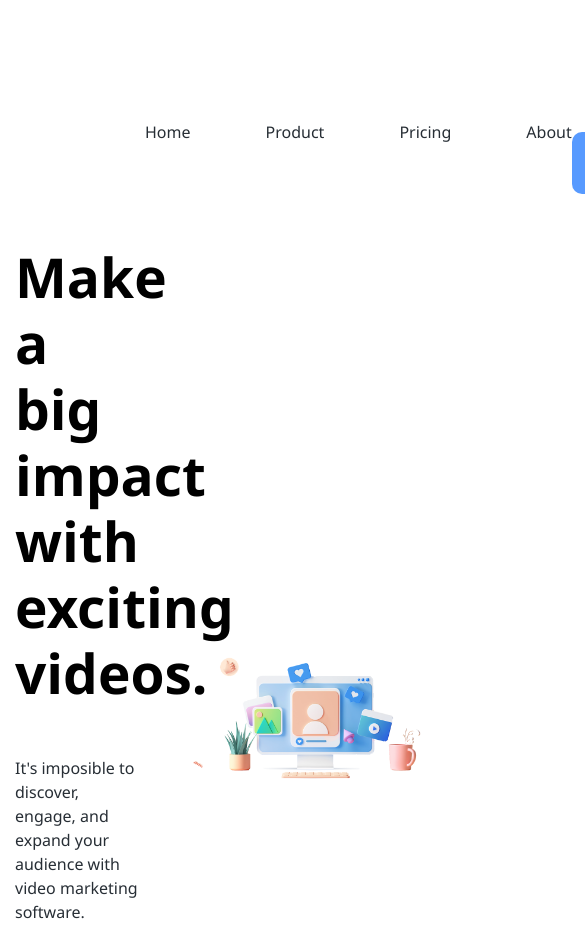
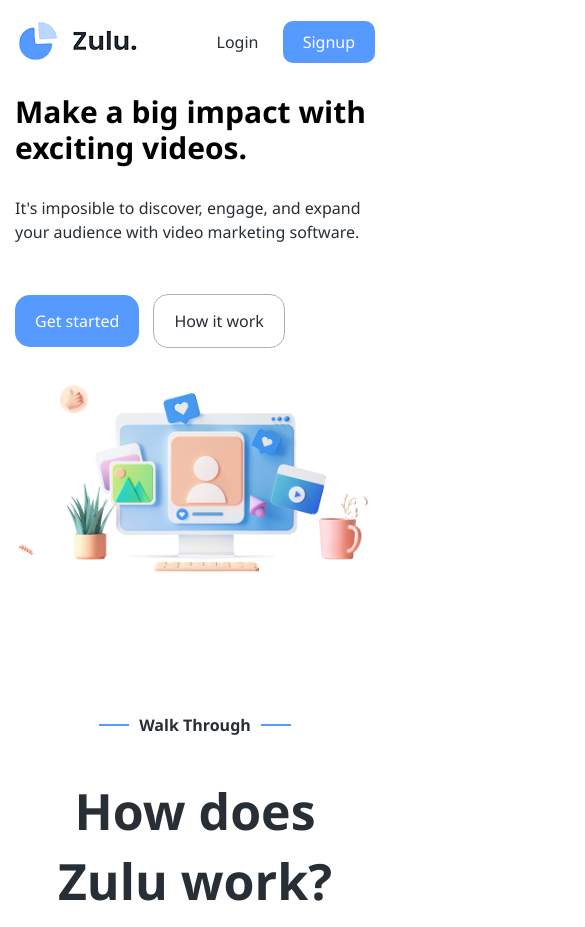
Before and after one commit to tntan796/zulu-landing-page, a plain HTML site: page index.html in a window 390 px wide. Shown: the top 927 px of the page, 585 px wide, since content can reach past the window. Drawn offline with Linux system fonts and the light colour scheme.

Commit message:
responsive banner

```diff
--- a/_banner.scss
+++ b/_banner.scss
@@ -43,3 +43,52 @@
         }
     }
 }
+
+@media screen and (max-width: 1279px) {
+    .banner {
+        &-heading {
+            font-size: 45px;
+        }
+
+        &-link {
+            .button:first-child {
+                margin-right: 10px;
+            }
+
+            .button {
+                padding: 15px 20px !important;
+            }
+        }
+    }
+}
+
+@media screen and (max-width: 1023px) {
+    .banner {
+        flex-direction: column;
+
+        & > * {
+            width: 100%;
+        }
+
+        &-image {
+            transform: none;
+            margin-top: 25px;
+        }
+    }
+}
+
+@media screen and (max-width: 767px) {
+    .banner {
+        padding-top: 30px;
+
+        &-heading {
+            font-size: 30px;
+            margin-bottom: 15px;
+            padding-bottom: 15px;
+
+            span {
+                display: unset;
+            }
+        }
+    }
+}
--- a/_global.scss
+++ b/_global.scss
@@ -33,6 +33,7 @@ body {
 .wrapper {
     max-width: 1140px;
     margin: 0 auto;
+    overflow-x: hidden;
 }
 
 .button {
```
Also changed, not shown: index.css, 1 other file.
